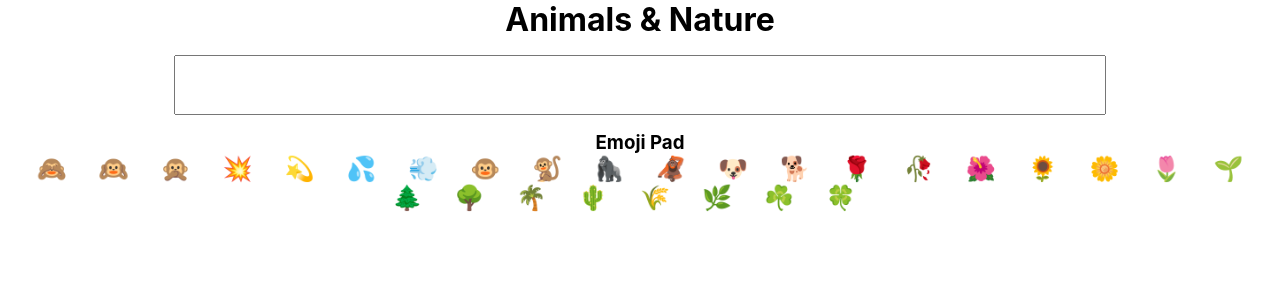
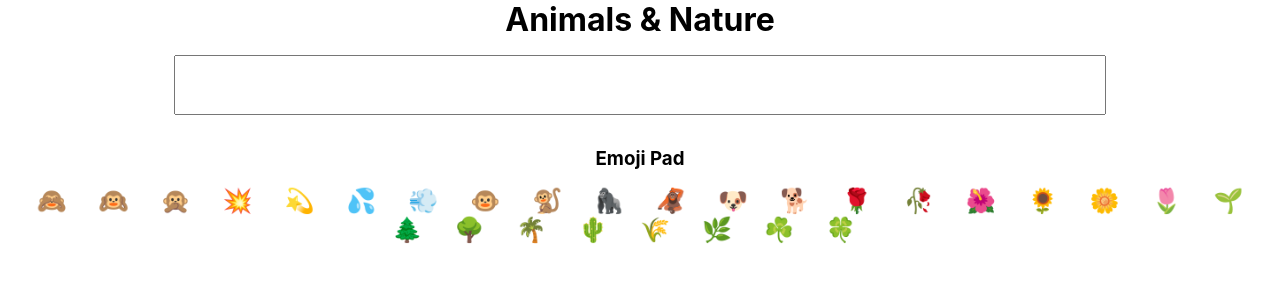
Before and after one commit to PankajGhosh998/Emoji-interpreter, a React (Create React App) app: page / in a window 1280 px wide. Shown: the top 300 px of the page. Built offline with nearby package versions, Linux system fonts and the light colour scheme.

Commit message:
added h3 padding

```diff
--- a/src/App.css
+++ b/src/App.css
@@ -15,6 +15,9 @@ input{
   margin-top: 1rem;
   margin-bottom: 1rem;
 }
+h3 {
+  padding: 1rem;
+}
 span{
   font-size: 1.5rem;
   margin: 1rem;
```
